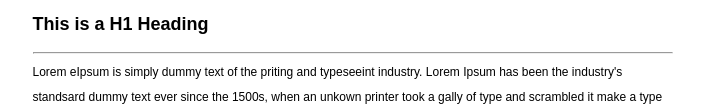
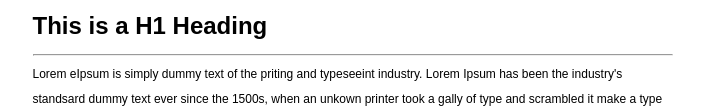
Before and after one commit to phihungds/lession12_Hung, a plain HTML site: page index.html in a window 1280 px wide. Shown: the part 1060-1168 px from the top of the page, without its empty margins (127-831 px from the left). Drawn offline with Linux system fonts and the light colour scheme.

Commit message:
tinh chỉnh hoàn thiện

```diff
--- a/index.html
+++ b/index.html
@@ -118,7 +118,7 @@
 
 
 
-                <h2>This is a H1 Heading</h2>
+                <h1>This is a H1 Heading</h1>
                 <hr>
                 <p>Lorem eIpsum is simply dummy text of the priting and typeseeint industry. Lorem Ipsum has been the
                     industry's standsard dummy text ever since the 1500s, when an unkown printer took a gally of type
```
